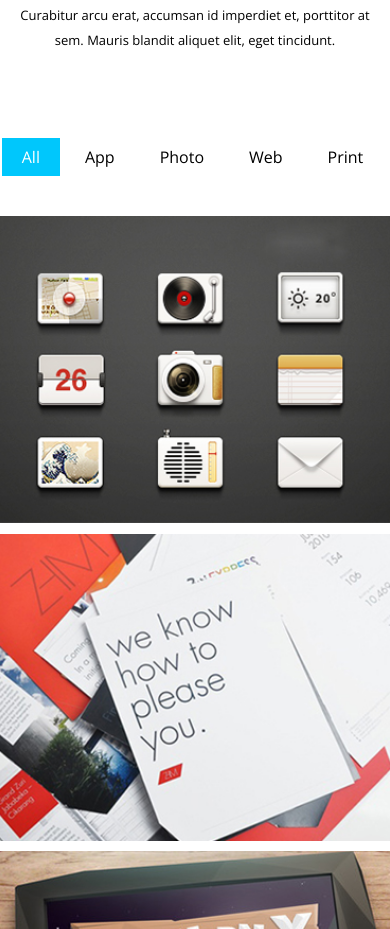
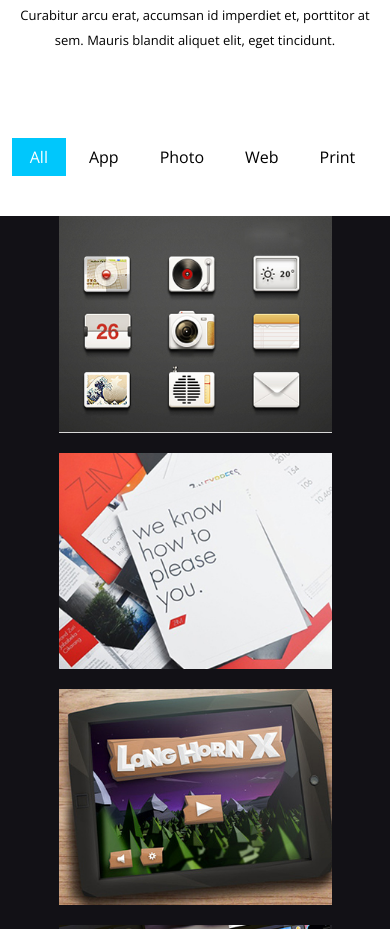
Before and after one commit to HossamFathi98/Template-2, a plain HTML site: page index.html in a window 390 px wide. Shown: the part 3486-4415 px from the top of the page. Drawn offline with nearby package versions, Linux system fonts and the light colour scheme.

Commit message:
Template-2

```diff
--- a/css/style.css
+++ b/css/style.css
@@ -4,6 +4,9 @@
     --section-padding:100px;
     --p-color:#A8A8A8;
     --back-color:#121116;
+}
+::placeholder {
+    color:var(--second-color)
 }
 * {
     box-sizing: border-box;
@@ -13,6 +16,30 @@
 html {
     scroll-behavior: smooth
     ;
+}
+::-webkit-scrollbar {
+    width: 12px;
+}
+::-webkit-scrollbar-track {
+    border-radius: 5px;
+    background-color: rgba(0,0,0,0.2);
+    -webkit-border-radius: 5px;
+    -moz-border-radius: 5px;
+    -ms-border-radius: 5px;
+    -o-border-radius: 5px;
+}
+::-webkit-scrollbar-thumb {
+    /* background-color: #009578; */
+    background-color: var(--second-color);
+    border-radius: 5px;
+    -webkit-border-radius: 5px;
+    -moz-border-radius: 5px;
+    -ms-border-radius: 5px;
+    -o-border-radius: 5px;
+}
+::-webkit-scrollbar-thumb:hover {
+    /* background-color: #6dcdb1; */
+    background-color: var(--main-color);
 }
 body {
     font-family: 'Open Sans', sans-serif;
@@ -403,6 +430,7 @@ header .form i {
     font-weight: normal;
     text-transform: uppercase;
     font-size: 24px;
+    margin-bottom: 30px;
     line-height: 1.1;
 
 }
@@ -410,9 +438,10 @@ header .form i {
     padding-right: 20px;
 }
 .design ul li {
+    line-height: 36px;
     font-size: 16px;
-    line-height: 36px;
 }
+
 .design .text {
     position: absolute;
     top: 50%;
@@ -480,7 +509,7 @@ header .form i {
     display: block;
     text-decoration: none;
     line-height: 18px;
-    padding: 10px 20px;
+    padding: 10px 18px;
     margin-right: 5px;
     text-transform: capitalize;
     transition: 0.3s;
@@ -508,12 +537,22 @@ header .form i {
     overflow: hidden;
 }
 @media (max-width:767px) {
+    .portfolio .imgs-container {
+        background-color: var(--back-color);
+    }
     .portfolio .box {
-        flex-basis: 100%;
-        margin-bottom: 10px;
+        flex-basis: 70%;
+        margin:0 auto 20px auto;
     }
 }
 @media (min-width:768px) {
+    .portfolio .imgs-container {
+        background-color: var(--back-color);
+    }
+    .portfolio .more {
+        width: 200px !important;
+        padding: 25px 30px !important;
+    }
     .portfolio .box {
         flex-basis: 49%;
         margin-bottom: 10px;
@@ -529,10 +568,10 @@ header .form i {
         object-fit: cover;
         height: 100%;
         transition: 0.3s;
-        -webkit-transition: 0.5s;
-        -moz-transition: 0.3s;
-        -ms-transition: 0.3s;
-        -o-transition: 0.3s;
+        -webkit-transition:;
+        -moz-transition:;
+        -ms-transition:;
+        -o-transition:;
 }
 .portfolio .box:hover img{
     transform: scale(0.95) rotate(5deg);
@@ -600,12 +639,13 @@ header .form i {
     font-size: 20px;
 }
 .portfolio .more{
+    display: block;
     text-decoration: none;
     background-color: var(--main-color);
     color: #FFF;
     text-align: center;
-    margin: auto;
-    margin-top: 50px;
+    margin: 50px auto;
+    width: 118px;
     padding: 10px 30px;
     font-size: 20px;
     text-transform: uppercase;
--- a/index.html
+++ b/index.html
@@ -5,6 +5,8 @@
     <meta http-equiv="X-UA-Compatible" content="IE=edge">
     <meta name="viewport" content="width=device-width, initial-scale=1.0">
     <title>Template-two</title>
+    <!-- title logo -->
+    <link rel="shortcut icon" href="images/title.jpg" type="image">
     <link rel="stylesheet" href="css/normalize.css">
     <link rel="stylesheet" href="css/all.min.css">
     <link rel="stylesheet" href="css/style.css">
@@ -202,8 +204,8 @@
                 </div>
                 <div class="plus"><i class="fas fa-plus"></i></div>
             </div>
-            <a href="#" class="more">More</a>
         </div>
+        <a href="#" class="more">More</a>
     </div>
     <!-- End Portfolio -->
     <!-- Start Vedio -->
```
Also changed, not shown: images/title.jpg (added). Lines whose indentation alone changed are shown as unchanged.
